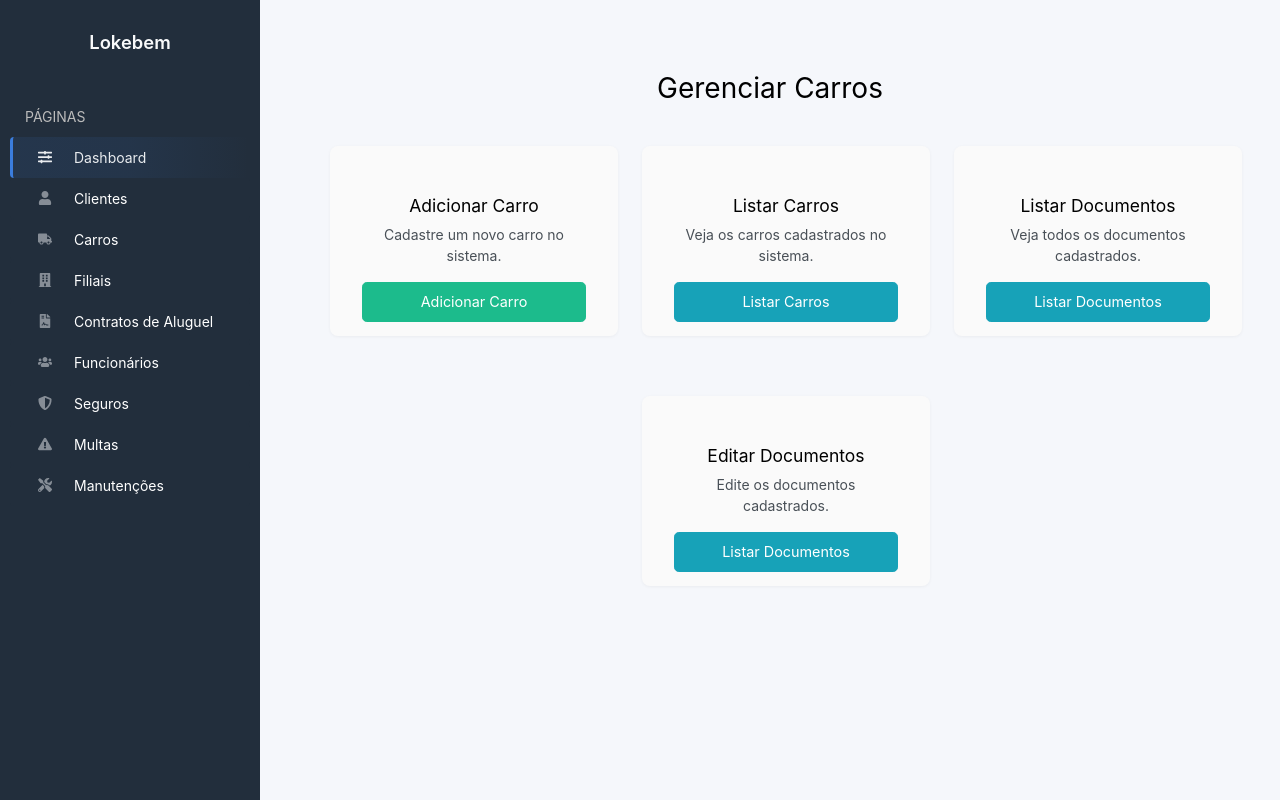
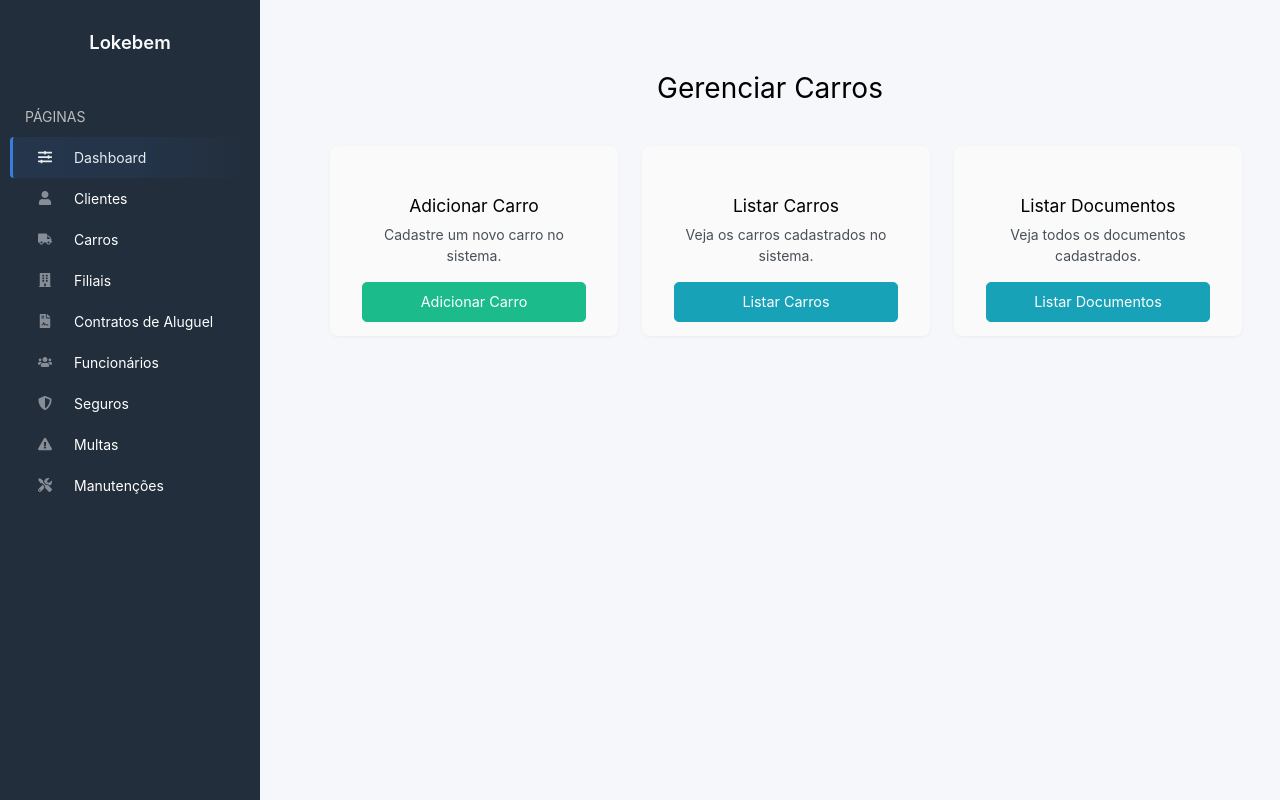
Before and after one commit to Malucoimbr/LockeBemFront, a React (Create React App) app: page /carros in a window 1280 px wide. Built offline with nearby package versions, Linux system fonts and the light colour scheme.

Commit message:
remvendo edit documentos

```diff
--- a/src/pages/Cars.js
+++ b/src/pages/Cars.js
@@ -38,17 +38,6 @@ export default function Cars() {
             </div>
           </div>
         </div>
-
-        <div className="col-md-4 mb-4">
-          <div className="card shadow-sm h-100">
-            <div className="card-body d-flex flex-column justify-content-center align-items-center text-center">
-              <FaFileAlt size={40} className="mb-3" />
-              <h4>Editar Documentos</h4>
-              <p>Edite os documentos cadastrados.</p>
-              <Link to="/listdocumento" className="btn btn-info btn-lg w-100 mt-auto">Listar Documentos</Link>
-            </div>
-          </div>
-        </div>
       </div>
     </div>
   );
```
